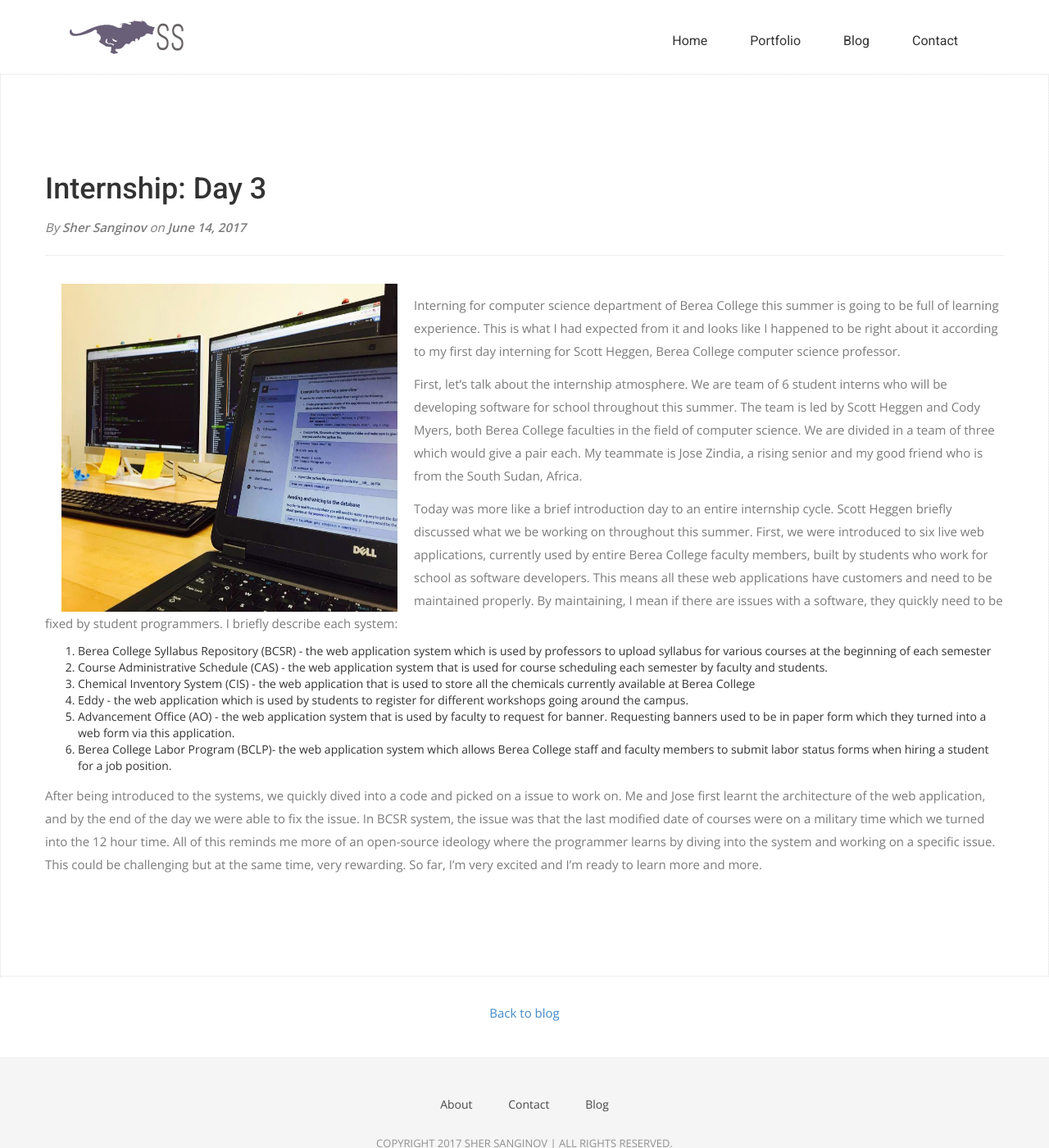
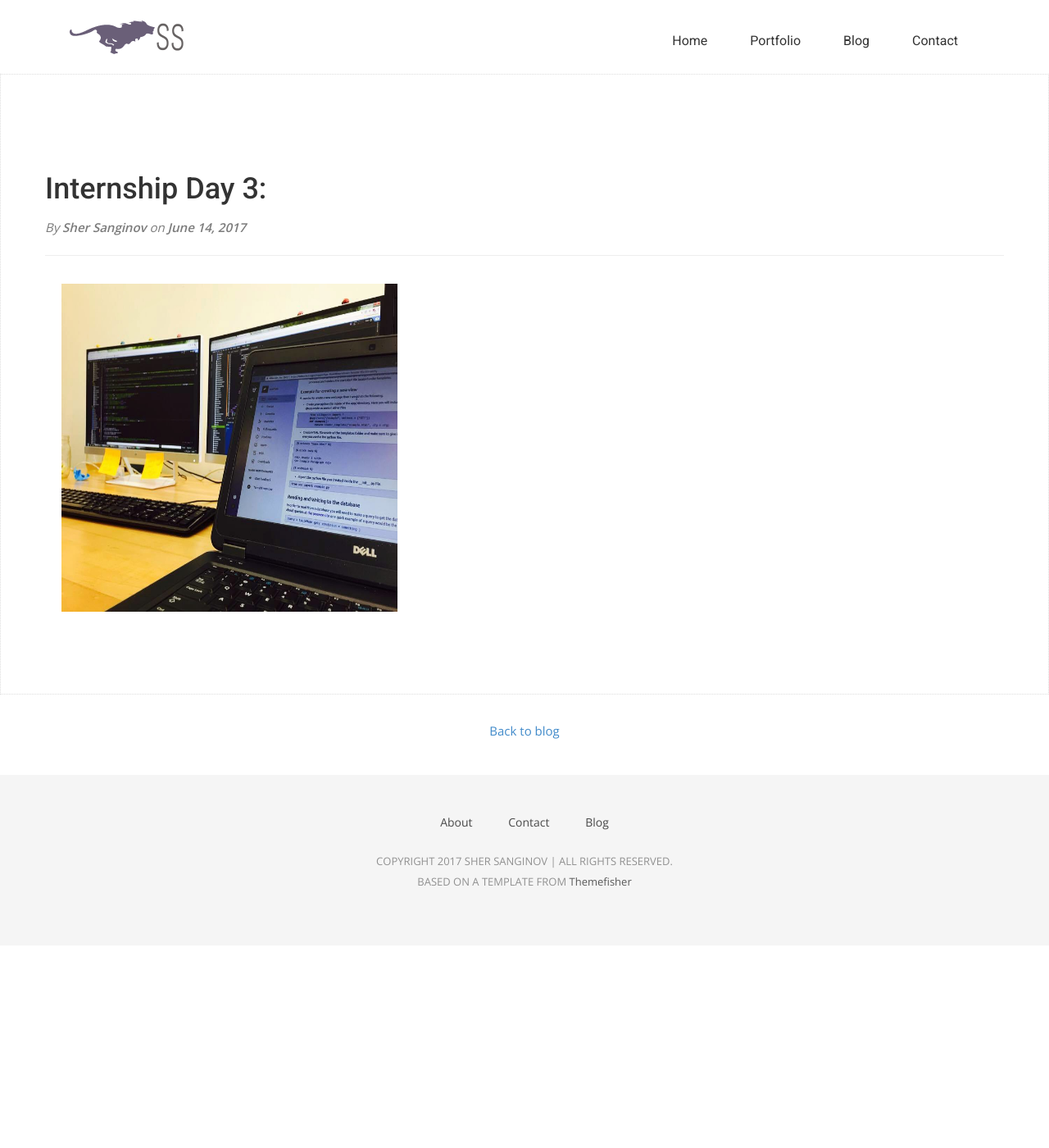
Before and after one commit to sanginovs/personal-website, a Jekyll site: the page built from _posts/2017-06-14-third-day.md, in a window 1280 px wide and 1400 px high. Shown: the whole window at 82% size. Built offline with Jekyll 4.4.1, drawn with Linux system fonts in a browser that asks for light colours; nearby versions of some CDN libraries; some web fonts are replaced.

Commit message:
changed title

```diff
--- a/_posts/2017-06-14-third-day.md
+++ b/_posts/2017-06-14-third-day.md
@@ -1,24 +1,8 @@
 ---
 layout: post
-title: "Internship: Day 3"
+title: "Internship Day 3: "
 author: "Sher Sanginov"
 ---
 
 
 <img class="img-responsive" src="/assets/img/intern3.jpg" alt="Drawing" style="width: 450px; height: 400px; display: block; float:left; ">
-
-
-Interning for computer science department of Berea College this summer is going to be full of learning experience. This is what I had expected from it and looks like I happened to be right about it according to my first day interning for Scott Heggen, Berea College computer science professor.
-
-First, let's talk about the internship atmosphere. We are team of 6 student interns who will be developing software for school throughout this summer. The team is led by Scott Heggen and Cody Myers, both Berea College faculties in the field of computer science. We are divided in a team of three which would give a pair each. My teammate is Jose Zindia, a rising senior and my good friend who is from the South Sudan, Africa.
-
-Today was more like a brief introduction day to an entire internship cycle. Scott Heggen briefly discussed what we be working on throughout this summer. First, we were introduced to six live web applications, currently used by entire Berea College faculty members, built by students who work for school as software developers. This means all these web applications have customers and need to be maintained properly. By maintaining, I mean if there are issues with a software, they quickly need to be fixed by student programmers. I briefly describe each system:
-1. Berea College Syllabus Repository (BCSR) - the web application system which is used by professors to upload syllabus for various courses at the beginning of each semester
-2. Course Administrative Schedule (CAS) - the web application system that is used for course scheduling each semester by faculty and students.
-3. Chemical Inventory System (CIS) - the web application that is used to store all the chemicals currently available at Berea College
-4. Eddy - the web application which is used by students to register for different workshops going around the campus.
-5. Advancement Office (AO) - the web application system that is used by faculty to request for banner. Requesting banners used to be in paper form which they turned into a web form via this application.
-6. Berea College Labor Program (BCLP)- the web application system which allows Berea College staff and faculty members to submit labor status forms when hiring a student for a job position.
-
-
-After being introduced to the systems, we quickly dived into a code and picked on a issue to work on. Me and Jose first learnt the architecture of the web application, and by the end of the day we were able to fix the issue. In BCSR system, the issue was that the last modified date of courses were on a military time which we turned into the 12 hour time. All of this reminds me more of an open-source ideology where the programmer learns by diving into the system and working on a specific issue. This could be challenging but at the same time, very rewarding. So far, I'm very excited and I'm ready to learn more and more.
```
Also changed, not shown: _posts/2017-06-12-super-long-article.md (+1 -1 lines), _posts/2017-06-13-day_second.md (+1 -1 lines).
